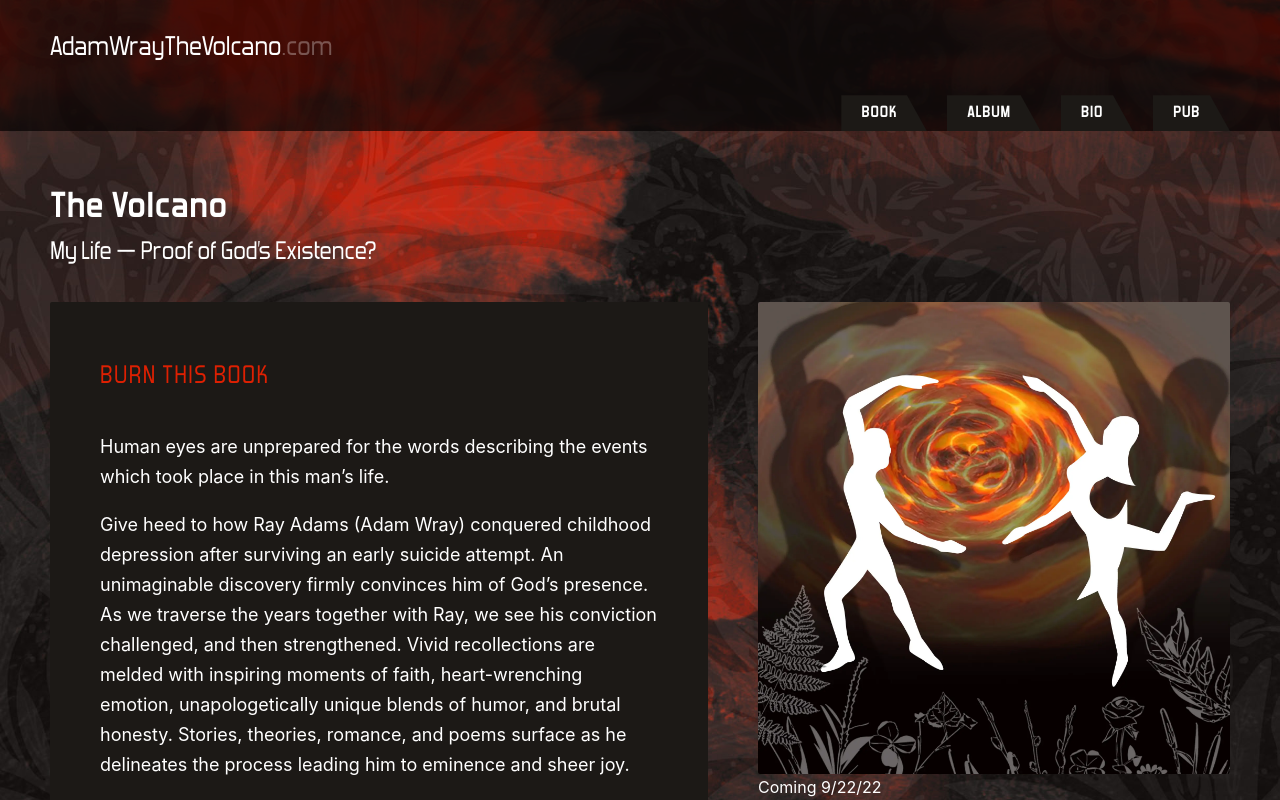
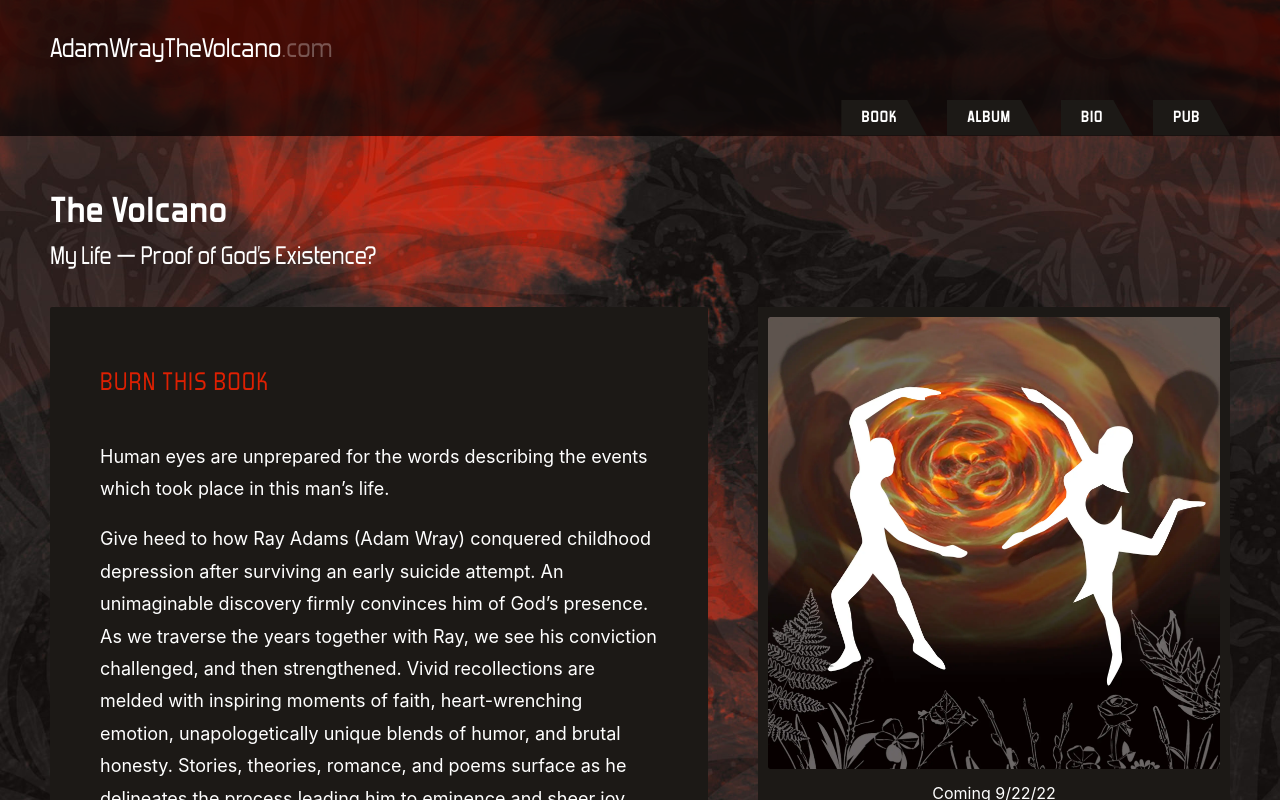
Before and after one commit to wrmz/adamwraythevolcano.com, a Vue app: page / in a window 1280 px wide. Shown: the top 800 px of the page. Built offline with nearby package versions, Linux system fonts and the light colour scheme.

Commit message:
Add some padding

```diff
--- a/src/App.vue
+++ b/src/App.vue
@@ -35,7 +35,6 @@ const year = (new Date()).getFullYear();
   top: 0;
   padding: 0 20px;
   backdrop-filter: blur(4px);
-  // background: var(--palette-dark-gray);
   z-index: 1;
   @media (min-width: 768px) {
     padding: 0 30px;
@@ -59,7 +58,6 @@ const year = (new Date()).getFullYear();
   background-size: cover;
   background-blend-mode: multiply;
   opacity: 0.8;
-
 }
 .header__logo {
   font-size: 2rem;
@@ -184,6 +182,7 @@ const year = (new Date()).getFullYear();
     padding: 50px 50px;
   }
   @media (min-width: 1320px) {
+    padding: 50px calc((100vw - 1280px) / 2);
     gap: 70px;
   }
 }
@@ -220,11 +219,23 @@ const year = (new Date()).getFullYear();
     font-size: 18px;
   }
 }
-.picture {
+.figure {
+  display: grid;
+  gap: 10px;
+  padding: 10px;
+  background: var(--palette-black);
+}
+.picture, .picture img {
   display: block;
   overflow: hidden;
   border-radius: 2px;
-
+}
+.picture img {
+  width: 100%;
+  height: auto;
+}
+.figcaption {
+  text-align: center;
 }
 .footer {
   padding: 30px;
--- a/src/assets/base.css
+++ b/src/assets/base.css
@@ -60,7 +60,7 @@ html, body {
 }
 body {
   min-height: 100vh;
-  line-height: 1.6667;
+  line-height: 1.8;
   font-family: var(--font-body);
   font-size: 16px;
   color: var(--color);
```
